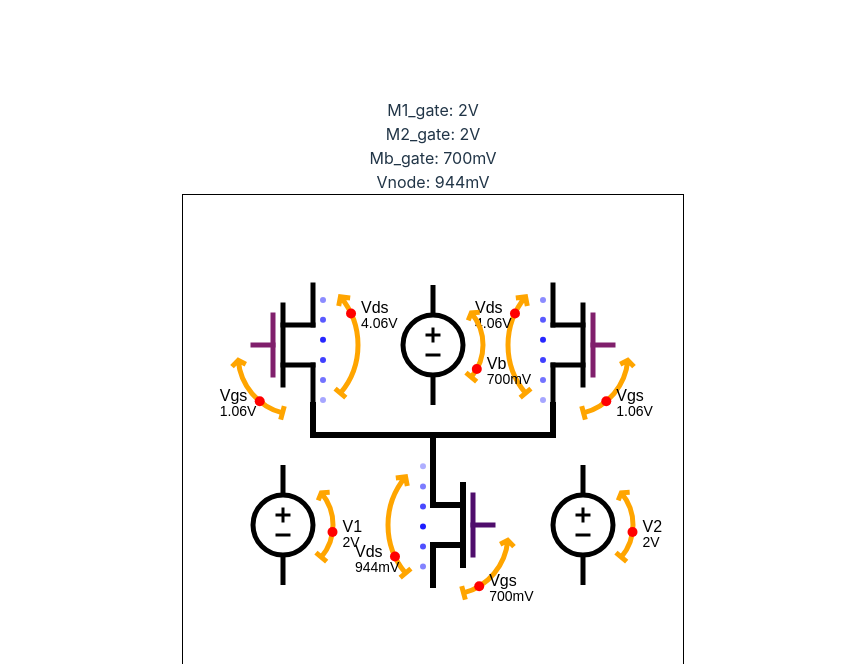
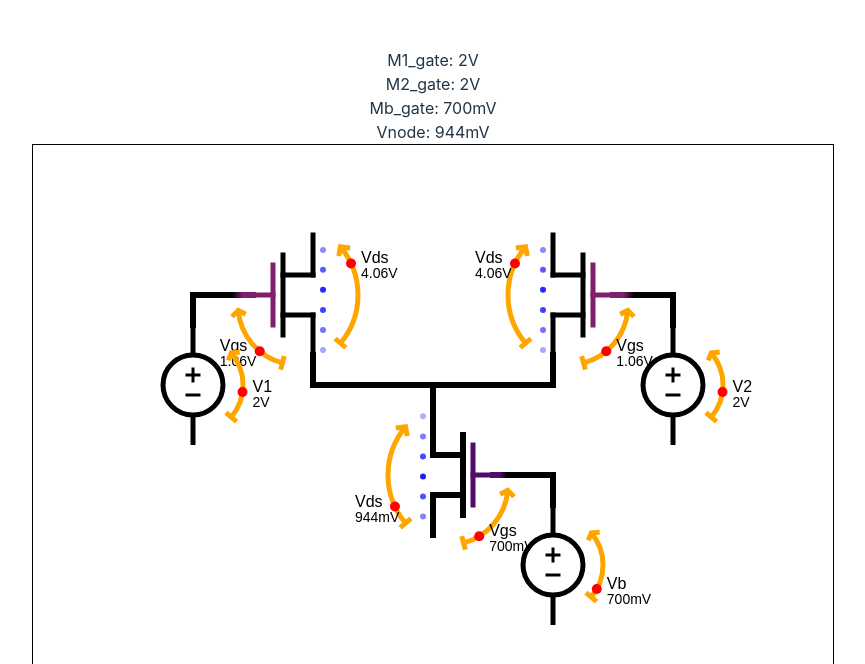
Before and after one commit to teykamp/mosfet, a Vue app: page / in a window 1280 px wide. Shown: the top 664 px of the page, without its empty margins (207-1072 px from the left). Built offline with nearby package versions, Linux system fonts and the light colour scheme.

Commit message:
finish drawing nmos diff pair schematic

```diff
--- a/src/circuits/nMosDiffPair.ts
+++ b/src/circuits/nMosDiffPair.ts
@@ -25,11 +25,28 @@ const useNmosDiffPair = () => {
         nodes: {
             [gndNodeId]: makeNode(gndVoltage, true),
             [vddNodeId]: makeNode(vddVoltage, true),
-            "M1_gate": makeNode(2, false),
+            "M1_gate": makeNode(2, false,
+                [
+                    {start: {x: -8, y: 1}, end: {x: -8, y: 0}},
+                    {start: {x: -8, y: 0}, end: {x: -6, y: 0}},
+                ]
+
+            ),
             // "M1_drain": makeNode(5, false),
-            "M2_gate": makeNode(2, false),
+            "M2_gate": makeNode(2, false,
+                [
+                    {start: {x: 8, y: 1}, end: {x: 8, y: 0}},
+                    {start: {x: 8, y: 0}, end: {x: 6, y: 0}},
+                ]
+
+            ),
             // "M2_drain": makeNode(5, false),
-            "Mb_gate": makeNode(0.7, false),
+            "Mb_gate": makeNode(0.7, false,
+                [
+                    {start: {x: 4, y: 7}, end: {x: 4, y: 6}},
+                    {start: {x: 4, y: 6}, end: {x: 2, y: 6}},
+                ]
+            ),
             "Vnode": makeNode(1, false,
                 [
                     {start: {x: -4, y: 2}, end: {x: -4, y: 3}},
@@ -71,21 +88,21 @@ const useNmosDiffPair = () => {
     }
     circuit.devices.voltageSources = {
         "V1": makeVoltageSource(
-            {x: -5, y: 6},
+            {x: -8, y: 3},
             circuit.nodes[gndNodeId],
             circuit.nodes["M1_gate"],
             "V1",
             'gnd'
         ),
         "V2": makeVoltageSource(
-            {x: 5, y: 6},
+            {x: 8, y: 3},
             circuit.nodes[gndNodeId],
             circuit.nodes["M2_gate"],
             "V2",
             'gnd'
         ),
         "Vb": makeVoltageSource(
-            {x: 0, y: 0},
+            {x: 4, y: 9},
             circuit.nodes[gndNodeId],
             circuit.nodes["Mb_gate"],
             "Vb",
--- a/src/components/Diagram.vue
+++ b/src/components/Diagram.vue
@@ -12,7 +12,7 @@
       <div>Vnode: {{ toSiPrefix(circuit.nodes["Vnode"].value.voltage, "V") }}</div>
       <!-- <div>Vnode: {{ circuit.nodes["Vnode"].value.historicVoltages.toArray().map(x => x.toFixed(7)) }}</div> -->
     </div>
-  <canvas ref="canvas" width="500" height="500" @mousedown="checkDrag"></canvas>
+  <canvas ref="canvas" :width="canvasSize.x" :height="canvasSize.y" @mousedown="checkDrag"></canvas>
 </template>
 
 <script setup lang="ts">
@@ -25,6 +25,7 @@ import { toSiPrefix } from '../functions/toSiPrefix'
 import { makeMosfet, getMosfetCurrent, getMosfetSaturationLevel, makeTransformParameters } from '../functions/makeMosfet'
 import { incrementCircuit } from '../functions/incrementCircuit'
 import { circuits } from '../circuits/circuits'
+import { canvasSize } from '../constants'
 import { drawMosfet, drawSchematic, drawVoltageSource } from '../functions/drawMosfet'
 
 const canvas = ref<null | HTMLCanvasElement>(null)
@@ -205,13 +206,13 @@ const draw = () => {
   ctx.value.clearRect(0, 0, canvas.value.width, canvas.value.height)
   updateSlidersBasedOnNodeVoltages()
   Object.values(circuit.devices.mosfets).forEach(mosfet => {
-    drawSchematic(ctx.value as CanvasRenderingContext2D, circuit)
     drawMosfet(ctx.value as CanvasRenderingContext2D, mosfet)
   })
   Object.values(circuit.devices.voltageSources).forEach(voltageSource => {
     drawVoltageSource(ctx.value as CanvasRenderingContext2D, voltageSource)
   })
 
+  drawSchematic(ctx.value as CanvasRenderingContext2D, circuit)
 }
 
 const animate = (timestamp) => {
--- a/src/constants.ts
+++ b/src/constants.ts
@@ -1,6 +1,8 @@
 import { Point } from './types'
 
-export const schematicOrigin: Point = {x: 250, y: 150} // coordinates of the center of the schematic on the canvas
+export const canvasSize = {x: 800, y: 600}
+
+export const schematicOrigin: Point = {x: 400, y: 150} // coordinates of the center of the schematic on the canvas
 export const schematicScale: number = 30 // a mosfet is 4 grid units tall and 2 grid units wide
 
 // node definitions
--- a/src/functions/drawMosfet.ts
+++ b/src/functions/drawMosfet.ts
@@ -1,18 +1,18 @@
 
-import { Point, Mosfet, Visibility, RelativeDirection, AngleSlider, Circuit, VoltageSource } from '../types'
-import { drawLine, transformPoint } from './drawFuncs'
+import { Mosfet, Visibility, RelativeDirection, AngleSlider, Circuit, VoltageSource } from '../types'
+import { drawLine } from './drawFuncs'
 import { makeTransformParameters } from './makeMosfet'
 import { interpolateInferno } from 'd3' // https://stackoverflow.com/a/42505940
 import { toSiPrefix } from './toSiPrefix'
 import { toRadians } from './extraMath'
-import { schematicOrigin, schematicScale } from '../constants'
+import { schematicOrigin, schematicScale, canvasSize } from '../constants'
 
 const makeCtxGradientFunc = (ctx: CanvasRenderingContext2D, gradient: CanvasGradient): (() => void) => {
     const ctxGradient = () => {
         ctx.save()
         ctx.clip()
         ctx.fillStyle = gradient
-        ctx.fillRect(0, 0, 500, 500)
+        ctx.fillRect(0, 0, canvasSize.x, canvasSize.y)
         ctx.restore()
         ctx.beginPath()
     }
@@ -72,7 +72,8 @@ export const drawMosfet = (ctx: CanvasRenderingContext2D, mosfet: Mosfet) => {
     drawMosfetBody(Math.ceil(lineThickness / 2) * 2, makeCtxGradientFunc(ctx, gradient))
 
     mosfet.schematicEffects[1].gradientSize = mosfet.gradientSize / 2
-    mosfet.schematicEffects[0].gradientSize = (mosfet.vgs.value - mosfet.vgs.minValue) / (mosfet.vgs.maxValue - mosfet.vgs.minValue) * 100
+    mosfet.schematicEffects[1].color = 'white'
+    mosfet.schematicEffects[0].gradientSize = (mosfet.vgs.value - mosfet.vgs.minValue) / (mosfet.vgs.maxValue - mosfet.vgs.minValue) * schematicScale * 2
     mosfet.schematicEffects[0].color = gateColor
 
     mosfet.dots.forEach(dot => {
@@ -187,10 +188,9 @@ export const drawSchematic = (ctx: CanvasRenderingContext2D, circuit: Circuit) =
     for (const mosfetId in circuit.devices.mosfets) {
         const mosfet = circuit.devices.mosfets[mosfetId]
         mosfet.schematicEffects.forEach((schematicEffect) => {
-
             const gradient = ctx.createRadialGradient(schematicEffect.origin.x, schematicEffect.origin.y, 0, schematicEffect.origin.x, schematicEffect.origin.y, schematicEffect.gradientSize)
-            gradient.addColorStop(0, 'rgba(255, 255, 255, 1)')
-            gradient.addColorStop(0.5, 'rgba(200, 200, 200, 1)')
+            gradient.addColorStop(0, schematicEffect.color)
+            gradient.addColorStop(0.5, schematicEffect.color)
             gradient.addColorStop(1, 'rgba(0, 0, 0, 1)')
 
             ctx.beginPath()
@@ -198,14 +198,8 @@ export const drawSchematic = (ctx: CanvasRenderingContext2D, circuit: Circuit) =
                 drawLine(ctx, line.start, line.end, Math.ceil(lineThickness / 2) * 2, transformParameters)
                 const ctxGradientFunc = makeCtxGradientFunc(ctx, gradient)
                 ctxGradientFunc()
-
-                // // test
-                // ctx.fillStyle = 'red'
-                // ctx.beginPath()
-                // drawLine(ctx, line.start, line.end, 5, transformParameters)
-                // ctx.fill()
-
             })
+            console.log("Drawing gradient of size ", schematicEffect.gradientSize)
         })
     }
 
--- a/src/types.ts
+++ b/src/types.ts
@@ -1,5 +1,4 @@
 import { Ref } from 'vue'
-import { Unit } from "mathjs"
 
 export type Point = {
   x: number
```
